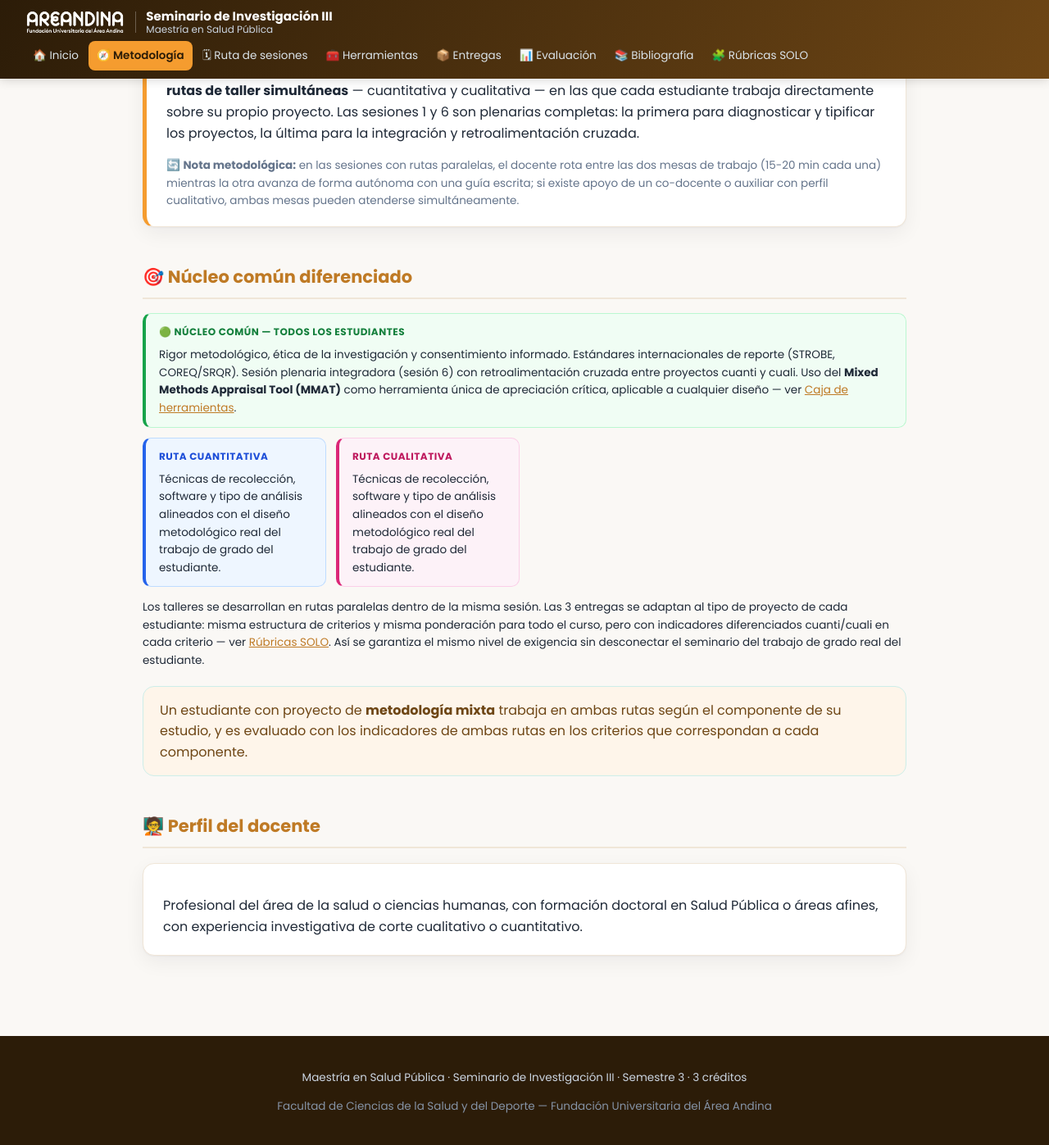
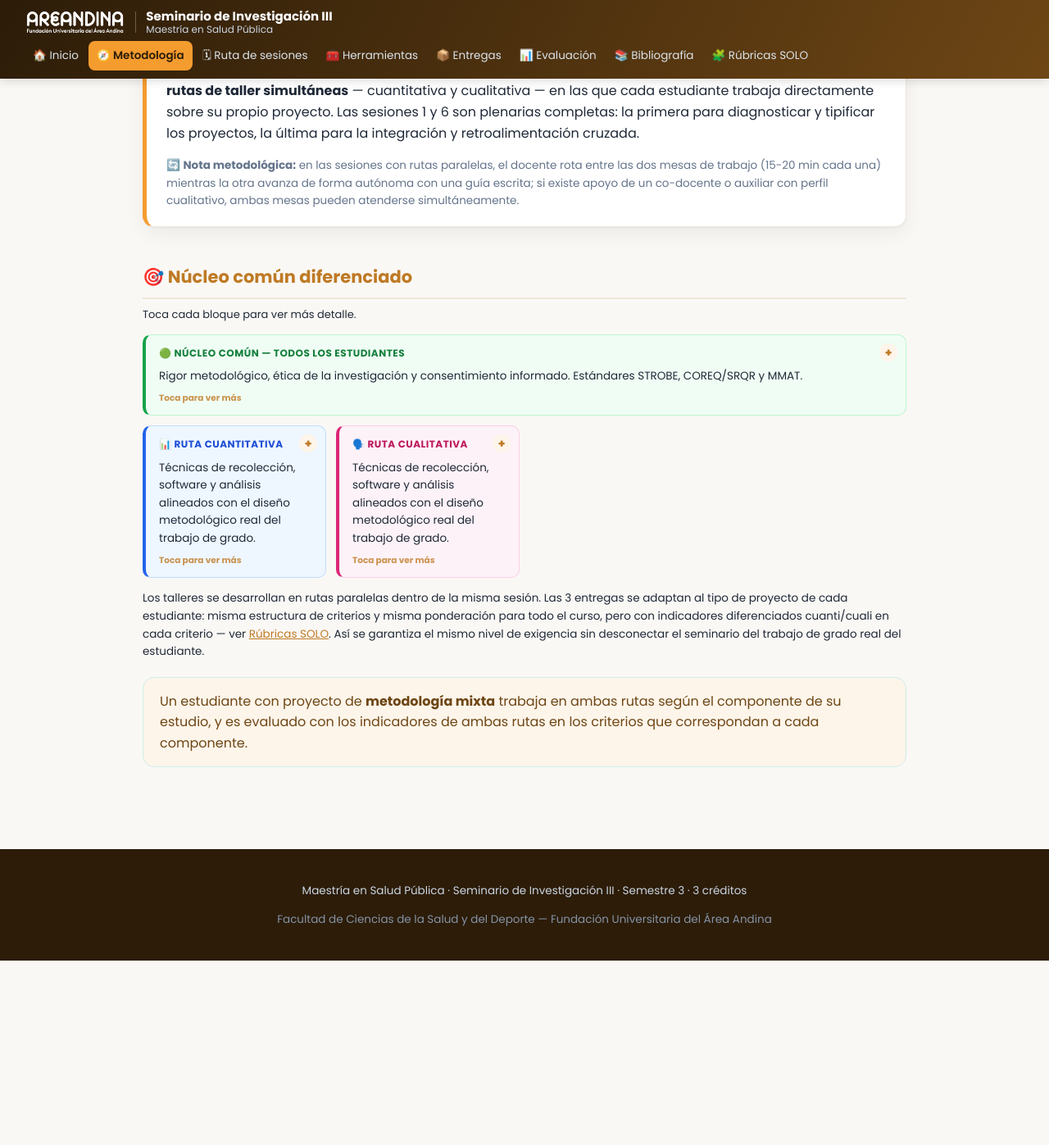
Before and after one commit to doccpaez4-commits/SeminarioIII, a Jekyll site: the page built from metodologia.md, in a window 1280 px wide and 1400 px high, scrolled down 633 px. Shown: the top 1397 px of the window at 82% size. Built offline with Jekyll 4.4.1, drawn with Linux system fonts in a browser that asks for light colours; after the commit the page ends 1805 px from its top, so only the background shows below that.

Commit message:
Retirar datos del docente y completar interactividad de organizadores
- Se elimina la sección 'Perfil del docente' (index.md y metodologia.md)
  y la tarjeta de estadística con el nombre del docente en el encabezado
  de cada sitio. Se conservan las menciones genéricas al rol pedagógico.
- El esquema de rutas de Seminario III (núcleo común / cuant / cual) ahora
  es interactivo (clic para expandir detalle), igual que el resto de
  organizadores gráficos del sitio.

```diff
--- a/_layouts/default.html
+++ b/_layouts/default.html
@@ -44,7 +44,7 @@
 
   <script>
     // Organizadores gráficos interactivos: nodos y lentes desplegables al clic
-    document.querySelectorAll('.cd-node[data-expandable], .dual-lens .lens[data-expandable]').forEach(function (el) {
+    document.querySelectorAll('.cd-node[data-expandable], .dual-lens .lens[data-expandable], .dual-route .route-col[data-expandable]').forEach(function (el) {
       el.addEventListener('click', function (e) {
         el.classList.toggle('expanded');
       });
--- a/assets/css/style.css
+++ b/assets/css/style.css
@@ -551,11 +551,11 @@ table.rubric tbody tr:nth-child(even) td:not(:first-child) { background: #fafbfc
 }
 
 /* Organizadores gráficos interactivos — nodos y lentes desplegables */
-.cd-node[data-expandable], .lens[data-expandable] {
+.cd-node[data-expandable], .lens[data-expandable], .route-col[data-expandable] {
   cursor: pointer; position: relative;
   transition: box-shadow .18s ease, transform .18s ease;
 }
-.cd-node[data-expandable]:hover, .lens[data-expandable]:hover {
+.cd-node[data-expandable]:hover, .lens[data-expandable]:hover, .route-col[data-expandable]:hover {
   transform: translateY(-3px); box-shadow: 0 6px 20px rgba(16,24,39,.14);
 }
 .expand-toggle {
@@ -563,18 +563,18 @@ table.rubric tbody tr:nth-child(even) td:not(:first-child) { background: #fafbfc
   background: var(--teal-100); color: var(--teal-700); font-size: 14px; font-weight: 800;
   display: flex; align-items: center; justify-content: center; transition: transform .25s ease, background .2s ease;
 }
-.cd-node.expanded .expand-toggle, .lens.expanded .expand-toggle {
+.cd-node.expanded .expand-toggle, .lens.expanded .expand-toggle, .route-col.expanded .expand-toggle {
   transform: rotate(45deg); background: var(--teal-500); color: #fff;
 }
 .cd-detail, .lens-detail {
   max-height: 0; overflow: hidden; text-align: left; font-size: 12px; color: var(--ink);
   line-height: 1.5; transition: max-height .3s ease, margin-top .3s ease, padding-top .3s ease;
 }
-.cd-node.expanded .cd-detail, .lens.expanded .lens-detail {
+.cd-node.expanded .cd-detail, .lens.expanded .lens-detail, .route-col.expanded .cd-detail {
   max-height: 260px; margin-top: 10px; padding-top: 10px; border-top: 1px dashed var(--border);
 }
 .expand-hint { display: block; font-size: 10.5px; color: var(--teal-700); font-weight: 700; margin-top: 8px; opacity: .8; }
-.cd-node.expanded .expand-hint, .lens.expanded .expand-hint { display: none; }
+.cd-node.expanded .expand-hint, .lens.expanded .expand-hint, .route-col.expanded .expand-hint { display: none; }
 
 /* Listas con icono — reemplaza viñetas planas */
 .icon-list { list-style: none; padding: 0; margin: 14px 0; display: flex; flex-direction: column; gap: 10px; }
--- a/metodologia.md
+++ b/metodologia.md
@@ -20,18 +20,29 @@ title: Metodología
 
 ## 🎯 Núcleo común diferenciado
 
+<p class="muted" style="font-size:13px; margin-top:-8px;">Toca cada bloque para ver más detalle.</p>
+
 <div class="dual-route">
-  <div class="route-col plenary">
+  <div class="route-col plenary" data-expandable>
+    <span class="expand-toggle">+</span>
     <h4>🟢 Núcleo común — todos los estudiantes</h4>
-    <p>Rigor metodológico, ética de la investigación y consentimiento informado. Estándares internacionales de reporte (STROBE, COREQ/SRQR). Sesión plenaria integradora (sesión 6) con retroalimentación cruzada entre proyectos cuanti y cuali. Uso del <strong>Mixed Methods Appraisal Tool (MMAT)</strong> como herramienta única de apreciación crítica, aplicable a cualquier diseño — ver <a href="{{ '/herramientas/caja-herramientas.html' | relative_url }}">Caja de herramientas</a>.</p>
+    <p>Rigor metodológico, ética de la investigación y consentimiento informado. Estándares STROBE, COREQ/SRQR y MMAT.</p>
+    <span class="expand-hint">Toca para ver más</span>
+    <div class="cd-detail">Sesión plenaria integradora (sesión 6) con retroalimentación cruzada entre proyectos cuanti y cuali. El <strong>Mixed Methods Appraisal Tool (MMAT)</strong> es la herramienta única de apreciación crítica, aplicable a cualquier diseño — ver <a href="{{ '/herramientas/caja-herramientas.html' | relative_url }}">Caja de herramientas</a>.</div>
   </div>
-  <div class="route-col quant">
-    <h4>Ruta cuantitativa</h4>
-    <p>Técnicas de recolección, software y tipo de análisis alineados con el diseño metodológico real del trabajo de grado del estudiante.</p>
+  <div class="route-col quant" data-expandable>
+    <span class="expand-toggle">+</span>
+    <h4>📊 Ruta cuantitativa</h4>
+    <p>Técnicas de recolección, software y análisis alineados con el diseño metodológico real del trabajo de grado.</p>
+    <span class="expand-hint">Toca para ver más</span>
+    <div class="cd-detail">Instrumentos validados (CVI/COSMIN), análisis estadístico en SPSS/R/Jamovi y estándar de reporte STROBE — todo aplicado directamente sobre el propio proyecto de grado, no sobre ejercicios genéricos.</div>
   </div>
-  <div class="route-col qual">
-    <h4>Ruta cualitativa</h4>
-    <p>Técnicas de recolección, software y tipo de análisis alineados con el diseño metodológico real del trabajo de grado del estudiante.</p>
+  <div class="route-col qual" data-expandable>
+    <span class="expand-toggle">+</span>
+    <h4>🗣️ Ruta cualitativa</h4>
+    <p>Técnicas de recolección, software y análisis alineados con el diseño metodológico real del trabajo de grado.</p>
+    <span class="expand-hint">Toca para ver más</span>
+    <div class="cd-detail">Entrevistas/observación validadas (COREQ/CASP), codificación en Atlas.ti/NVivo y estándar de reporte COREQ/SRQR — todo aplicado directamente sobre el propio proyecto de grado, no sobre ejercicios genéricos.</div>
   </div>
 </div>
 
@@ -40,9 +51,3 @@ title: Metodología
 <div class="callout">
   Un estudiante con proyecto de <strong>metodología mixta</strong> trabaja en ambas rutas según el componente de su estudio, y es evaluado con los indicadores de ambas rutas en los criterios que correspondan a cada componente.
 </div>
-
-## 🧑‍🏫 Perfil del docente
-
-<div class="card">
-<p style="margin-bottom:0;">Profesional del área de la salud o ciencias humanas, con formación doctoral en Salud Pública o áreas afines, con experiencia investigativa de corte cualitativo o cuantitativo.</p>
-</div>
```
Also changed, not shown: index.md (+0 -5 lines).
